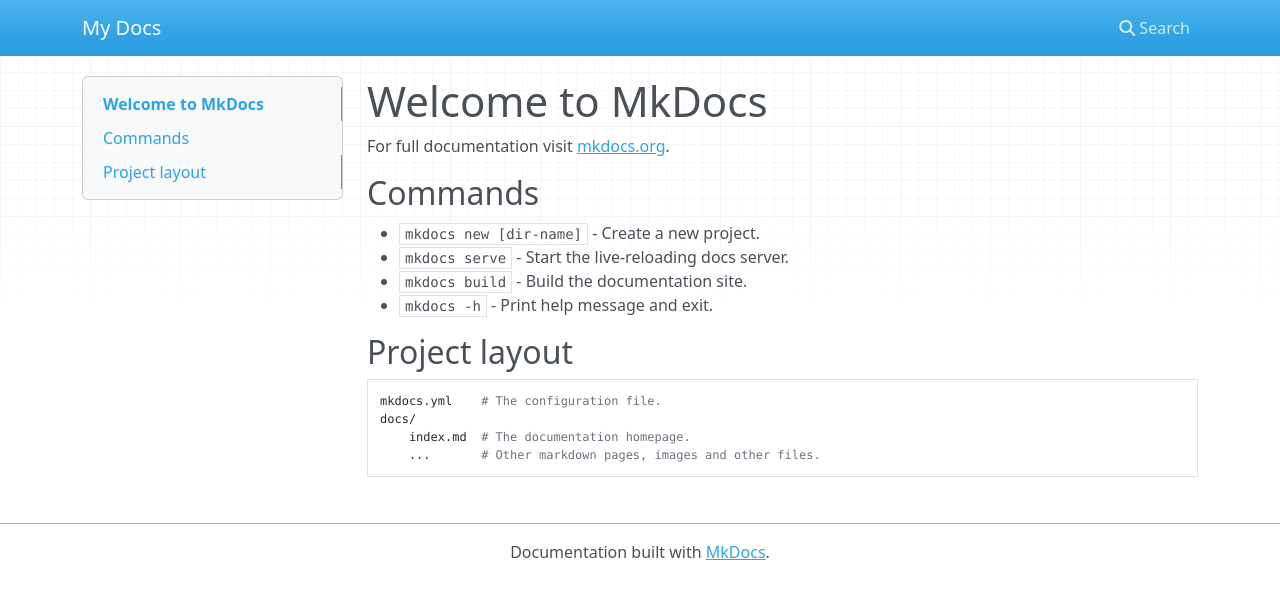
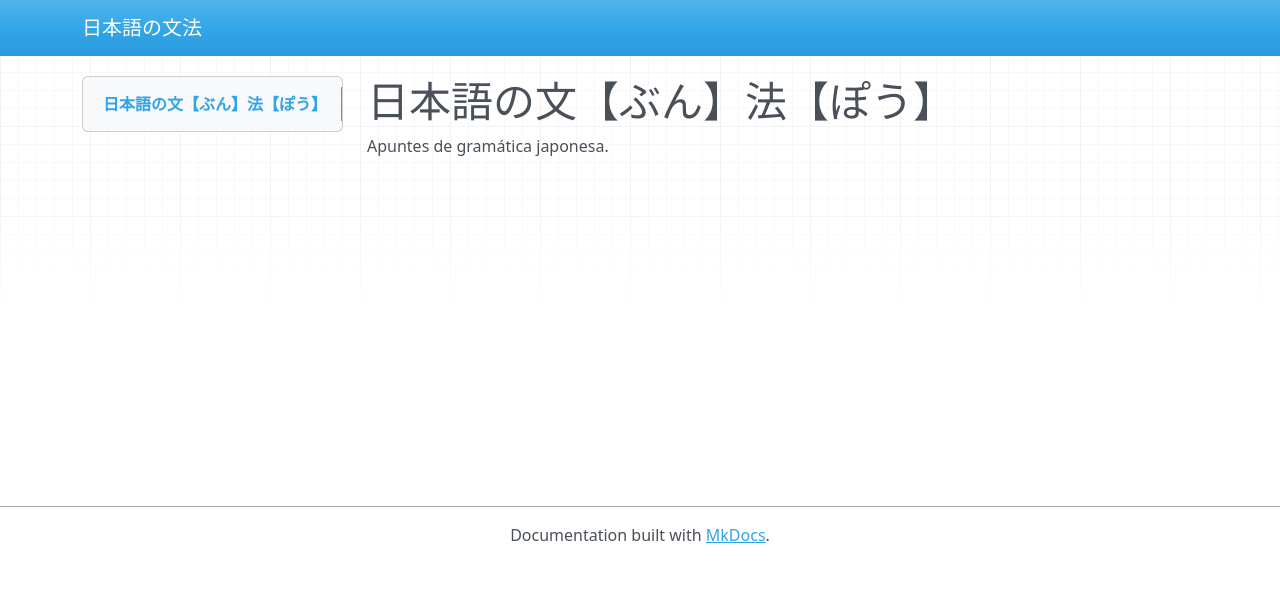
Before and after one commit to ijaureguialzo/gramatica-japonesa, an MkDocs documentation site: the page built from docs/index.md, in a window 1280 px wide. Shown: the top 599 px of the page. Built offline with MkDocs 1.6.1, drawn with Linux system fonts in a browser that asks for light colours; nearby versions of some CDN libraries.

Commit message:
Configuración para el plugin de furigana

```diff
--- /dev/null
+++ b/docs/furigana.css
@@ -0,0 +1,14 @@
+.furigana-plugin {
+    display: inline-flex;
+    align-items: center;
+    justify-content: end;
+    flex-direction: column-reverse;
+}
+
+.furigana-plugin > .furigana-plugin-kanji {
+    font-size: 100%;
+}
+
+.furigana-plugin > .furigana-plugin-furigana {
+    font-size: 40%;
+}
--- a/docs/index.md
+++ b/docs/index.md
@@ -1,17 +1,3 @@
-# Welcome to MkDocs
+# 日本語の文【ぶん】法【ぽう】
 
-For full documentation visit [mkdocs.org](https://www.mkdocs.org).
-
-## Commands
-
-* `mkdocs new [dir-name]` - Create a new project.
-* `mkdocs serve` - Start the live-reloading docs server.
-* `mkdocs build` - Build the documentation site.
-* `mkdocs -h` - Print help message and exit.
-
-## Project layout
-
-    mkdocs.yml    # The configuration file.
-    docs/
-        index.md  # The documentation homepage.
-        ...       # Other markdown pages, images and other files.
+Apuntes de gramática japonesa.
--- a/mkdocs.yml
+++ b/mkdocs.yml
@@ -1 +1,10 @@
-site_name: My Docs
+site_name: 日本語の文法
+
+plugins:
+  - furigana:
+      multiple: "§"
+      inicio: "【"
+      fin: "】"
+
+extra_css:
+  - furigana.css
```
